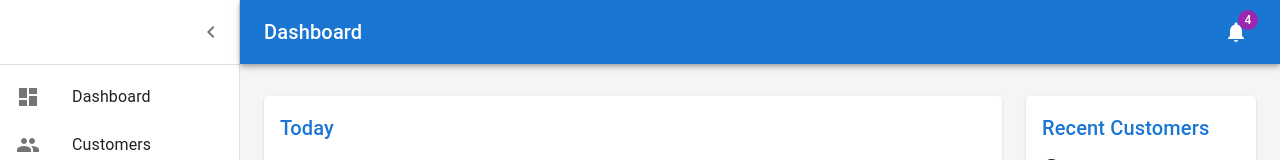
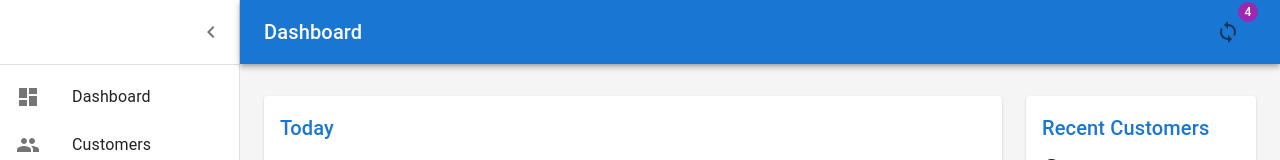
Before and after one commit to tin0312/omega-poker-admin, a React (Vite) app: page / in a window 1280 px wide. Shown: the top 160 px of the page. Built offline with nearby package versions, Linux system fonts and the light colour scheme; no server answers; the database is empty.

Commit message:
Set up refetch button to sync information with the firetore database

```diff
--- a/src/Dashboard.jsx
+++ b/src/Dashboard.jsx
@@ -1,4 +1,5 @@
 import * as React from 'react';
+import { useState } from 'react';
 import { styled, createTheme, ThemeProvider } from '@mui/material/styles';
 import CssBaseline from '@mui/material/CssBaseline';
 import MuiDrawer from '@mui/material/Drawer';
@@ -16,11 +17,11 @@ import Paper from '@mui/material/Paper';
 import Link from '@mui/material/Link';
 import MenuIcon from '@mui/icons-material/Menu';
 import ChevronLeftIcon from '@mui/icons-material/ChevronLeft';
-import NotificationsIcon from '@mui/icons-material/Notifications';
 import Booking from './pages/Booking';
 import { mainListItems, secondaryListItems } from "./components/navigation";
 import Chart from './components/Chart';
 import DailyTotal from "./components/DailyTotal";
+import HandleSync from "./buttons/actions/HandleSync";
 
 function Copyright(props) {
   return (
@@ -81,11 +82,13 @@ const Drawer = styled(MuiDrawer, { shouldForwardProp: (prop) => prop !== 'open'
   }),
 );
 
+
 // TODO remove, this demo shouldn't need to reset the theme.
 const defaultTheme = createTheme();
 
 export default function Dashboard() {
   const [open, setOpen] = React.useState(true);
+  const [refetch, setRefetch] = useState(false);
   const toggleDrawer = () => {
     setOpen(!open);
   };
@@ -123,7 +126,7 @@ export default function Dashboard() {
             </Typography>
             <IconButton color="inherit">
               <Badge badgeContent={4} color="secondary">
-                <NotificationsIcon />
+                <HandleSync setRefetch={setRefetch}/>
               </Badge>
             </IconButton>
           </Toolbar>
@@ -192,7 +195,7 @@ export default function Dashboard() {
               {/* Recent customers */}
               <Grid item xs={12}>
                 <Paper sx={{ p: 2, display: 'flex', flexDirection: 'column' }}>
-                  <Booking />
+                  <Booking refetch={refetch}/>
                 </Paper>
               </Grid>
             </Grid>
--- /dev/null
+++ b/src/buttons/actions/HandleSync.jsx
@@ -0,0 +1,16 @@
+import SyncIcon from "@mui/icons-material/Sync";
+import IconButton from "@mui/material/IconButton";
+import React from "react";
+
+export default function HandleSync({setRefetch}) {
+    function handleRefetch() {
+        setRefetch((prev) => !prev);
+    }
+  return (
+    <>
+    <IconButton aria-label="refresh" onClick={handleRefetch}>
+      <SyncIcon />
+    </IconButton>
+  </>
+  );
+}
--- a/src/pages/Booking.jsx
+++ b/src/pages/Booking.jsx
@@ -15,7 +15,7 @@ function preventDefault(event) {
   event.preventDefault();
 }
 
-export default function Booking() {
+export default function Booking({refetch}) {
   const [users, setUsers] = useState([]);
 
   useEffect(() => {
@@ -24,7 +24,7 @@ export default function Booking() {
       setUsers(data);
     }
     fetchData();
-  }, []);
+  }, [refetch]);
 
 
   return (
```
